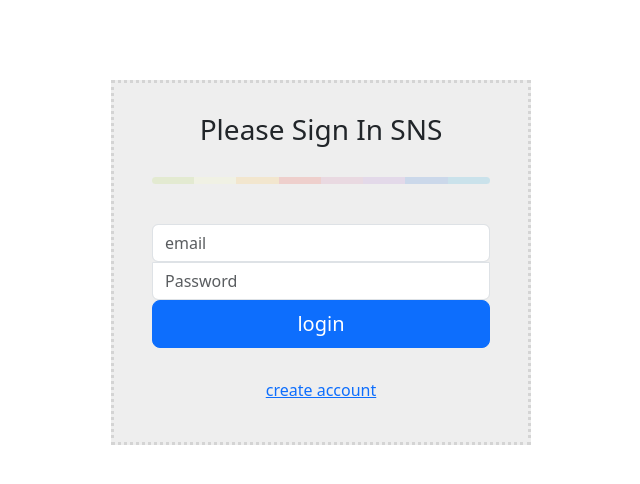
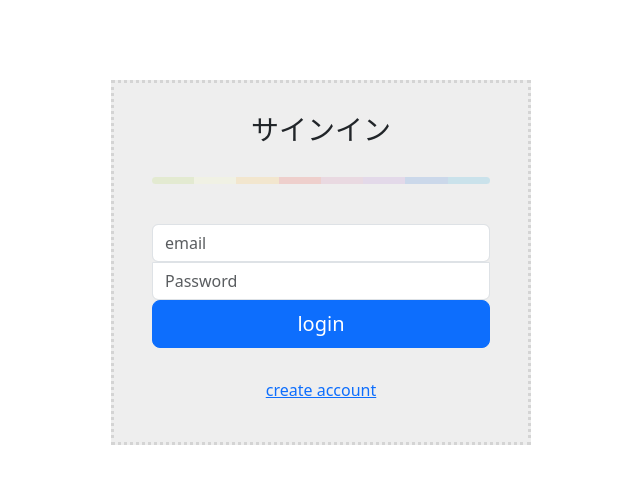
Before and after one commit to Nagao123/Django_portfolio, a Django app: page /security/login/ in a window 1280 px wide. Shown: the top 484 px of the page, without its empty margins (319-959 px from the left). Run offline with Django 4.2, Linux system fonts and the light colour scheme.

Commit message:
login.htmlを変更しました。

```diff
--- a/security/templates/security/login.html
+++ b/security/templates/security/login.html
@@ -18,7 +18,7 @@
     <div class="wrapper">
         <form method="post" class="form-signin">
             {% csrf_token %}
-            <h3 class="form-signin-heading">Please Sign In SNS</h3>
+            <h3 class="form-signin-heading">サインイン</h3>
             <hr class="colorgraph"><br>
             <input type="text" class="form-control" name="username" id="username" placeholder="email" required>
             <input type="password" name="password" id="password" class="form-control" placeholder="Password" required>
```
Also changed, not shown: db.sqlite3.
